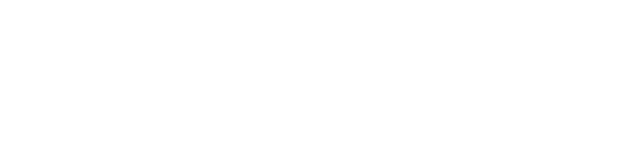
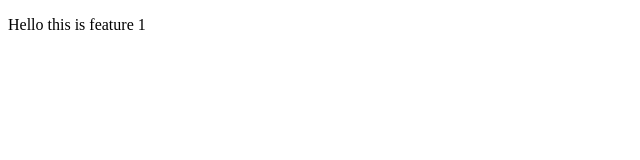
Before and after one commit to me-anurag/hello_gitNew, a plain HTML site: page index.html in a window 1280 px wide. Shown: the whole page, without its empty margins (0-640 px from the left). Drawn offline with Linux system fonts and the light colour scheme.

Commit message:
added paragraph

```diff
--- a/index.html
+++ b/index.html
@@ -7,6 +7,7 @@
     <title>Document</title>
 </head>
 <body>
+    <p>Hello this is feature 1</p>
 
 </body>
 </html>
```
